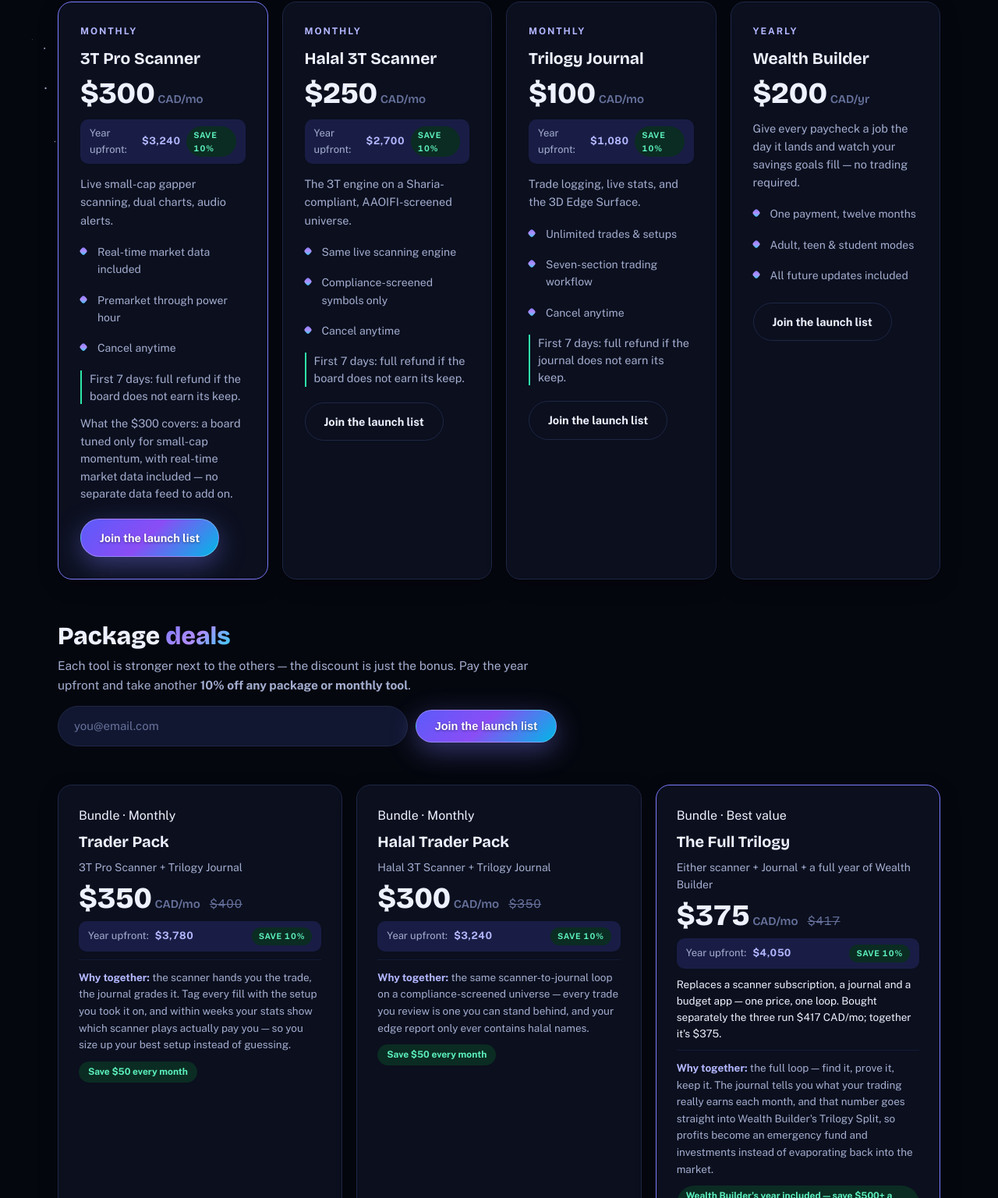
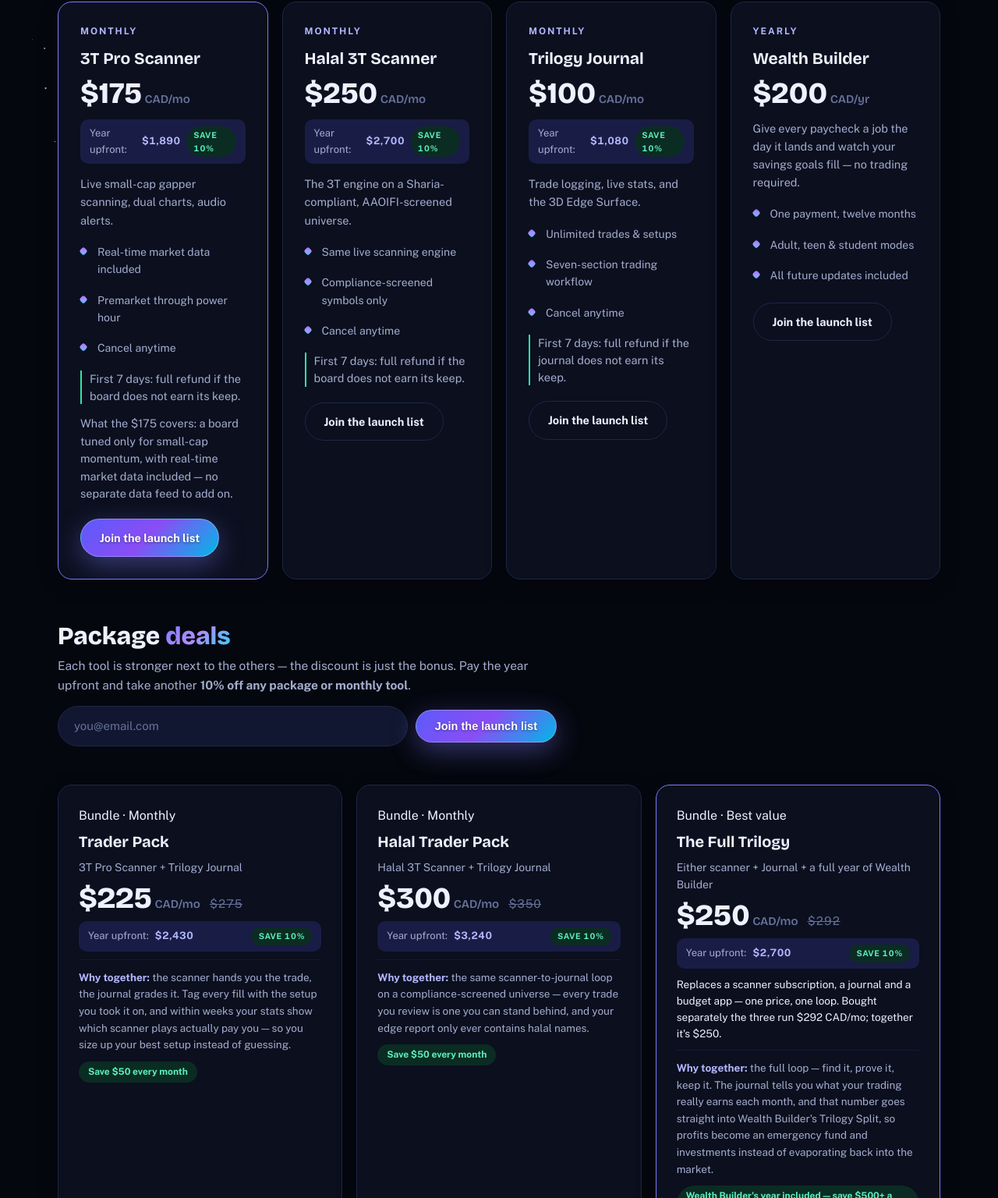
Before and after one commit to Chasingpow/trilogy-trading-tools, a website: page pricing/index.html in a window 1280 px wide. Shown: the part 556-2092 px from the top of the page at 78% size. Drawn offline with nearby package versions, Linux system fonts and the light colour scheme.

Commit message:
Rebuild generated pages (pricing/about/blog) with the new scanner pricing

```diff
--- a/pricing/index.html
+++ b/pricing/index.html
@@ -506,8 +506,8 @@
       <div class="plan hl">
         <span class="cycle">Monthly</span>
         <h3>3T Pro Scanner</h3>
-        <span class="amount">$300<small> CAD/mo</small></span>
-        <div class="yr-deal num">Year upfront: <b>$3,240</b><span class="pct">save 10%</span></div>
+        <span class="amount">$175<small> CAD/mo</small></span>
+        <div class="yr-deal num">Year upfront: <b>$1,890</b><span class="pct">save 10%</span></div>
         <p>Live small-cap gapper scanning, dual charts, audio alerts.</p>
         <ul class="feat">
           <li>Real-time market data included</li>
@@ -515,7 +515,7 @@
           <li>Cancel anytime</li>
         </ul>
         <p class="guarantee">First 7 days: full refund if the board does not earn its keep.</p>
-        <p class="value-line">What the $300 covers: a board tuned only for small-cap momentum, with real-time market data included — no separate data feed to add on.</p>
+        <p class="value-line">What the $175 covers: a board tuned only for small-cap momentum, with real-time market data included — no separate data feed to add on.</p>
         <a class="btn btn-brand" href="#waitlist" data-plan="3T Pro Scanner">Join the launch list</a>
       </div>
       <div class="plan">
@@ -583,8 +583,8 @@
         <span class="cycle">Bundle · Monthly</span>
         <h3>Trader Pack</h3>
         <p class="b-parts">3T Pro Scanner + Trilogy Journal</p>
-        <div class="b-price num"><span class="amount">$350<small> CAD/mo</small></span><s>$400</s></div>
-        <div class="yr-deal num">Year upfront: <b>$3,780</b><span class="pct">save 10%</span></div>
+        <div class="b-price num"><span class="amount">$225<small> CAD/mo</small></span><s>$275</s></div>
+        <div class="yr-deal num">Year upfront: <b>$2,430</b><span class="pct">save 10%</span></div>
         <p class="b-why"><b>Why together:</b> the scanner hands you the trade, the journal grades it. Tag every fill with the setup you took it on, and within weeks your stats show which scanner plays actually pay you — so you size up your best setup instead of guessing.</p>
         <span class="b-save">Save $50 every month</span>
       </div>
@@ -601,9 +601,9 @@
         <span class="cycle">Bundle · Best value</span>
         <h3>The Full Trilogy</h3>
         <p class="b-parts">Either scanner + Journal + a full year of Wealth Builder</p>
-        <div class="b-price num"><span class="amount">$375<small> CAD/mo</small></span><s>$417</s></div>
-        <div class="yr-deal num">Year upfront: <b>$4,050</b><span class="pct">save 10%</span></div>
-        <p class="value-line">Replaces a scanner subscription, a journal and a budget app — one price, one loop. Bought separately the three run $417 CAD/mo; together it's $375.</p>
+        <div class="b-price num"><span class="amount">$250<small> CAD/mo</small></span><s>$292</s></div>
+        <div class="yr-deal num">Year upfront: <b>$2,700</b><span class="pct">save 10%</span></div>
+        <p class="value-line">Replaces a scanner subscription, a journal and a budget app — one price, one loop. Bought separately the three run $292 CAD/mo; together it's $250.</p>
         <p class="b-why"><b>Why together:</b> the full loop — find it, prove it, keep it. The journal tells you what your trading really earns each month, and that number goes straight into Wealth Builder's Trilogy Split, so profits become an emergency fund and investments instead of evaporating back into the market.</p>
         <span class="b-save">Wealth Builder's year included — save $500+ a year</span>
       </div>
```
